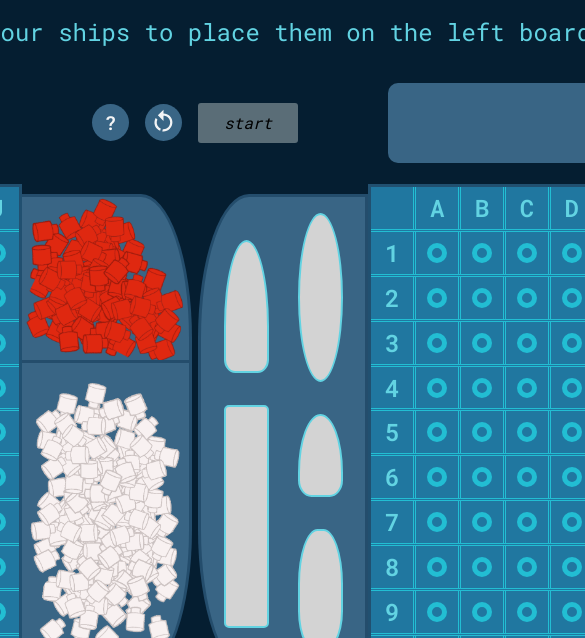
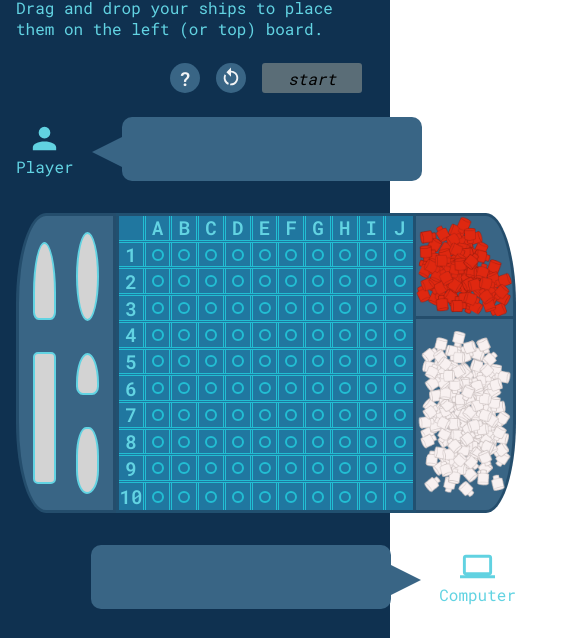
Before and after one commit to ajwjung/battleship, a website built with webpack: page src/index.html in a window 390 px wide. Shown: the part 94-732 px from the top of the page, 585 px wide, since content can reach past the window. Built offline with nearby package versions, Linux system fonts and the light colour scheme.

Commit message:
style: Change default UI to fit tablet viewports

```diff
--- a/src/index.html
+++ b/src/index.html
@@ -19,7 +19,7 @@
         <div class="info-container">
           <p id="info-text">Welcome to Battleship!</p>
         </div>
-        <div class="message-container">
+        <!-- <div class="message-container"> -->
           <div class="player-message-container">
             <div class="icon-container">
               <img
@@ -106,7 +106,7 @@
               <p id="cpu-text"></p>
             </div>
           </div>
-        </div>
+        <!-- </div> -->
         <div class="player-side">
           <div class="board">
             <div class="left-panel" id="my-ships">
--- a/src/index.js
+++ b/src/index.js
@@ -12,7 +12,7 @@ const StartGame = (() => {
   const infoText = document.getElementById("info-text");
   setTimeout(() => {
     infoText.innerHTML =
-      "Drag and drop your ships to place them on the left board.";
+      "Drag and drop your ships to place them on the left (or top) board.";
   }, 2000);
   setTimeout(() => {
     infoText.innerHTML = "Click to rotate any ship horizontally or vertically.";
--- a/src/modules/dragDrop.js
+++ b/src/modules/dragDrop.js
@@ -18,11 +18,13 @@ const DragDrop = (() => {
   }
 
   function getShipLength(dimension) {
-    return Math.round((dimension + 2) / 45);
+    const CELL_WIDTH = 26;
+    return Math.round((dimension + 2) / CELL_WIDTH);
   }
 
   function getHorizontalOffset(dimension) {
-    return 22 * (getShipLength(dimension) - 1);
+    const HALF_CELL_WIDTH = 13;
+    return HALF_CELL_WIDTH * (getShipLength(dimension) - 1);
   }
 
   function addVerticalStyle(ship) {
--- a/src/styles/style.css
+++ b/src/styles/style.css
@@ -2,113 +2,112 @@
   --grid-bg: rgb(32, 119, 160);
   --grid-outline: rgb(34, 190, 211);
   --grid-text: rgb(98, 211, 226);
+  --chat-bubble-text: rgb(176, 246, 255);
   --blue: rgb(57, 101, 133);
   --blue-border: rgba(34, 73, 104, 0.85);
   --dark-blue: rgb(15, 49, 80);
   --light-gray: rgb(211, 211, 211);
   --dark-gray: rgb(90, 109, 119);
   --off-white: rgb(243, 244, 245);
+  --btn-hover: rgb(231, 171, 153);
+  --bright-red: rgb(255, 86, 74);
   --red: rgb(185, 16, 16);
+  --filter-blue: invert(77%) sepia(42%) saturate(538%) hue-rotate(141deg)
+  brightness(93%) contrast(89%);
   --border: 3px solid var(--blue-border);
-  --font-size: 1.5rem;
+  --small-pad: 1rem;
+  --medium-pad: 2rem;
+  --normal-font: 1rem;
+  --medium-font: 1.2rem;
+  --large-font: 1.5rem;
+  --icon-size: 35px;
+  --ship-width: 23px;
 }
 
 * {
-  box-sizing: border-box;
   margin: 0;
   padding: 0;
+  box-sizing: border-box;
   color: var(--grid-text);
   font-family: "Roboto Mono", monospace;
 }
 
-body {
-  background: rgb(5, 30, 49);
-}
-
+/* Styles for overall content/layout */
 .container {
-  height: 100vh;
   width: 100vw;
+  max-width: 100vw;
   margin: 0 auto;
+  background: var(--dark-blue);
 }
 
 .content {
+  width: 100%;
   height: 100%;
-  width: 100%;
   display: grid;
-  justify-content: center;
-  grid-template-columns: 1fr 0.5fr 1fr;
-  grid-template-rows: repeat(3, 0.8fr) 5fr 0.5fr;
 }
 
-h1,
-.info-container,
-.player-side,
-.opponent-side,
+.content > * {
+  padding: var(--small-pad);
+}
+
+h1 {
+  grid-row: 1;
+  text-align: center;
+}
+
+.info-container {
+  grid-row: 2;
+  width: 100vw;
+}
+
+.button-container {
+  grid-row: 3;
+}
+
+.player-message-container {
+  grid-row: 4;
+}
+
+.player-side {
+  grid-row: 5;
+}
+
+.opponent-message-container {
+  grid-row: 6;
+}
+
+.opponent-side {
+  grid-row: 7;
+}
+
+footer {
+  grid-row: 8;
+  display: flex;
+  justify-content: center;
+  align-items: center;
+}
+
+/* Styles info text */
+#info-text {
+  width: 100%;
+}
+
+/* Styles for message containers */
 .player-message-container,
 .opponent-message-container,
-.icon-container,
-.chat-bubble,
-.button-container,
-.reset-game,
-footer {
+.icon-container {
   display: flex;
   align-items: center;
 }
 
-h1,
-.info-container,
-.player-side,
-.opponent-side,
-.button-container,
-.reset-game,
-footer {
-  justify-content: center;
-}
-
-h1 {
-  text-align: center;
-  grid-column: 1 / span 3;
-  grid-row: 1;
-  margin-top: 2rem;
-}
-
-.info-container {
-  grid-column: 1 / span 3;
-  grid-row: 2;
-  font-size: var(--font-size);
-  gap: 1rem;
-  flex-direction: column;
-}
-
-/* Styles cursor for disabled divs */
-.disabled {
-  pointer-events: none;
-}
-
-/* Styles message containers and buttons */
-.message-container {
-  height: 100%;
+.player-message-container,
+.opponent-message-container {
   width: 100%;
-  padding: 0 1rem;
-  grid-column: 1 / span 3;
-  grid-row: 3;
-  display: grid;
-  grid-template-columns: 1fr 0.5fr 1fr;
-}
-
-.player-message-container {
-  width: 100%;
-  grid-column: 1;
   justify-content: flex-start;
-  margin-left: 5rem;
 }
 
 .opponent-message-container {
-  width: 100%;
-  grid-column: 3;
   flex-direction: row-reverse;
-  justify-content: flex-start;
-  margin-left: -5rem;
 }
 
 .icon-container {
@@ -116,77 +115,84 @@ h1 {
 }
 
 .user-icon {
-  height: 75px;
-  width: 75px;
-  filter: invert(77%) sepia(42%) saturate(538%) hue-rotate(141deg)
-    brightness(93%) contrast(89%);
+  height: var(--icon-size);
+  width: var(--icon-size);
+  filter: var(--filter-blue);
 }
 
 .chat-bubble {
-  height: 5rem;
+  height: 4rem;
   width: 60%;
   border-radius: 10px;
   background: var(--blue);
 }
 
-.player-message-container .chat-bubble {
-  margin-left: 4rem;
+/* Styles for chat bubble and triangle piece */
+.player-message-container .chat-bubble,
+.opponent-message-container .chat-bubble {
   position: relative;
 }
 
-.player-message-container .chat-bubble::before {
-  content: "";
-  position: absolute;
-  height: 0;
-  width: 0;
-  border-top: 15px solid transparent;
-  border-right: 30px solid var(--blue);
-  border-bottom: 15px solid transparent;
-  top: 20px;
-  left: -30px;
+.player-message-container .chat-bubble {
+  margin-left: 3rem;
 }
 
 .opponent-message-container .chat-bubble {
-  margin-right: 5rem;
-  position: relative;
+  margin-right: 3rem;
 }
 
+.player-message-container .chat-bubble::before,
 .opponent-message-container .chat-bubble::after {
   content: "";
   position: absolute;
   height: 0;
   width: 0;
   border-top: 15px solid transparent;
-  border-left: 30px solid var(--blue);
   border-bottom: 15px solid transparent;
   top: 20px;
+}
+
+.player-message-container .chat-bubble::before {
+  border-right: 30px solid var(--blue);
+  left: -30px;
+}
+
+.opponent-message-container .chat-bubble::after {
+  border-left: 30px solid var(--blue);
   right: -30px;
 }
 
 #player-text,
 #cpu-text {
-  margin-left: 2rem;
-  font-size: var(--font-size);
+  color: var(--chat-bubble-text);
+  margin-top: var(--small-pad);
+  margin-left: var(--medium-pad);
+  font-size: var(--medium-font);
   word-wrap: break-word;
 }
 
 /* Styles buttons */
+.button-container,
+.reset-game {
+  display: flex;
+  justify-content: center;
+  align-items: center;
+}
+
 .button-container {
-  height: 100%;
-  width: 100%;
-  grid-column: 2;
-  font-size: var(--font-size);
-  gap: 1rem;
+  gap: var(--small-pad);
+  font-size: var(--large-size);
+  padding: calc(var(--small-pad) / 2);
   position: relative;
 }
 
 .start-game,
 .reset-game {
-  height: 40px;
+  height: 30px;
   width: 100px;
   border: none;
   border-radius: 3px;
-  font-size: 1rem;
+  font-size: var(--normal-font);
   position: relative;
 }
 
@@ -207,11 +213,11 @@ h1 {
 
 .help,
 .reset-game {
-  height: 37px;
-  width: 37px;
+  height: 30px;
+  width: 30px;
   border: none;
   border-radius: 50%;
-  font-size: 1.2rem;
+  font-size: var(--medium-font);
 }
 
 .start-game:not(:disabled):hover,
@@ -221,28 +227,30 @@ h1 {
 }
 
 .help:hover {
-  color: rgb(231, 171, 153);
+  color: var(--btn-hover);
 }
 
 #reset-icon {
   height: 75%;
   filter: invert(99%) sepia(1%) saturate(168%) hue-rotate(169deg)
-    brightness(97%) contrast(99%);
+      brightness(97%) contrast(99%);
 }
 
 #reset-icon:hover {
   filter: invert(89%) sepia(5%) saturate(4420%) hue-rotate(308deg)
-    brightness(87%) contrast(110%);
+      brightness(87%) contrast(110%);
 }
 
 /* Styles tooltip for start button */
 .start-game .tooltip-text {
   visibility: hidden;
   width: 165px;
-  color: rgb(255, 86, 74);
+
   position: absolute;
-  top: 53px;
-  left: -32px;
+  top: -15px;
+  left: 105px;
+
+  color: var(--bright-red);
   font-style: normal;
   text-transform: none;
   font-size: 0.87rem;
@@ -252,7 +260,7 @@ h1 {
   visibility: visible;
 }
 
-/* Styles help popup box */
+/* Styles for popup help box */
 .backdrop {
   height: 100vh;
   width: 100vw;
@@ -264,19 +272,21 @@ h1 {
 }
 
 .help-box {
-  width: 550px;
+  width: 90vw;
   background: var(--dark-blue);
   border: 1px solid var(--grid-outline);
   border-radius: 3px;
-  padding: 2rem;
-  font-size: 1rem;
+  padding: var(--medium-pad);
+  font-size: var(--normal-font);
+
   position: absolute;
   top: 50%;
   left: 50%;
   transform: translate(-50%, -50%);
-  z-index: 20;
+
   display: grid;
   grid-template-rows: 0.5fr 5fr;
+  z-index: 20;
 }
 
 .help-bar {
@@ -287,7 +297,7 @@ h1 {
 
 #how-to,
 #close-help {
-  font-size: 1.2rem;
+  font-size: var(--medium-font);
   font-weight: 600;
 }
 
@@ -296,6 +306,7 @@ h1 {
   width: 30px;
   background: none;
   border: none;
+  cursor: pointer;
 }
 
 #close-help:hover {
@@ -319,23 +330,12 @@ h1 {
   display: none;
 }
 
-.player-side {
-  grid-column: 1;
-  grid-row: 4;
+/* Styles cursor for disabled divs */
+.disabled {
+  pointer-events: none;
 }
 
-.opponent-side {
-  grid-column: 3;
-  grid-row: 4;
-}
-
-.player-side,
-.opponent-side {
-  flex-direction: column;
-  gap: 3rem;
-}
-
-/* Styles for Gameboards*/
+/* Styles for game boards */
 .board,
 .left-panel,
 .left-ships,
@@ -346,17 +346,53 @@ h1 {
 }
 
 .main-grid {
-  height: 500px;
-  width: 500px;
+  height: 300px;
+  width: 300px;
   background: var(--grid-bg);
   border: var(--border);
 }
 
+/* Styles DOM-created grid*/
+.row,
+.square {
+  display: flex;
+  justify-content: center;
+  align-items: center;
+}
+
+.row {
+  height: calc(100% / 11);
+  width: 100%;
+}
+
+/* Adds bottom border to all but last row (row 10)*/
+.row:not(:nth-last-child(-n + 1)) {
+  border-bottom: 3px double var(--grid-outline);
+}
+
+.square {
+  height: 100%;
+  width: calc(100% / 11);
+
+  color: var(--grid-text);
+  font-weight: 600;
+  font-size: var(--medium-font);
+
+  position: relative;
+}
+
+/* Adds right border to all but last col (col "J")  */
+.square:not(:nth-child(11n)) {
+  border-right: 3px double var(--grid-outline);
+}
+
+/* Styles for game board peg holes (filled and unfilled) */
 .peg-hole {
-  height: 20px;
-  width: 20px;
+  height: 12px;
+  width: 12px;
   border-radius: 50%;
-  border: 5px solid var(--grid-outline);
+  border: 2px solid var(--grid-outline);
+
   position: absolute;
   z-index: 10;
 }
@@ -371,7 +407,7 @@ h1 {
   background: var(--red);
 }
 
-/* Styles the ships (left panel) */
+/* Styles for ships and ship dock (left panel) */
 .left-panel {
   border-right: none;
   border-radius: 30% 0 0 30%;
@@ -380,8 +416,8 @@ h1 {
 
 .left-panel,
 .right-panel {
-  height: 480px;
-  width: 170px;
+  height: 300px;
+  width: 100px;
   border: var(--border);
   background: var(--blue);
 }
@@ -396,7 +432,7 @@ h1 {
 .left-ships > *,
 .right-ships > * {
   border: 2px solid;
-  margin: 1rem 0;
+  margin: var(--small-pad) 0;
 }
 
 .ship {
@@ -409,22 +445,28 @@ h1 {
   background: var(--light-gray);
 }
 
+/* Ship heights and widths based on each square cell's dimensions */
+.carrier,
+.battleship,
+.destroyer,
+.submarine,
+.patrol {
+  width: var(--ship-width);
+}
+
 .carrier {
-  height: 223px;
-  width: 45px;
+  height: 132px;
   border-radius: 5px;
 }
 
 .battleship {
-  height: 178px;
-  width: 45px;
+  height: 104px;
   border-radius: 50% 50% 50% 50% / 50% 50% 50% 50%;
 }
 
 .destroyer,
 .submarine {
-  height: 133px;
-  width: 45px;
+  height: 78px;
 }
 
 .destroyer {
@@ -436,8 +478,7 @@ h1 {
 }
 
 .patrol {
-  height: 88px;
-  width: 45px;
+  height: 50px;
   border-radius: 50% 50% 30% 30% / 70% 70% 20% 20%;
 }
 
@@ -451,7 +492,7 @@ h1 {
   position: absolute;
 }
 
-/* Styles the pegs (right panel) */
+/* Styles for peg pieces (right panel) */
 .right-panel {
   border-left: none;
   border-radius: 0 30% 30% 0;
@@ -487,24 +528,20 @@ h1 {
   width: auto;
 }
 
+/* Styles for footer */
 footer {
-  grid-column: 1 / span 3;
-  grid-row: 5;
-  font-size: 1rem;
-}
-
-footer > a {
-  padding-right: 10px;
+  font-size: var(--normal-font);
+  gap: 10px;
 }
 
 #github-icon {
-  height: 30px;
-  width: 30px;
+  height: var(--icon-size);
+  width: var(--icon-size);
   filter: invert(77%) sepia(42%) saturate(538%) hue-rotate(141deg)
     brightness(93%) contrast(89%);
 }
 
-/* Highlight CPU ships */
+/* Styles to highlight CPU ships on gameover */
 .highlight {
   background: greenyellow;
 }
@@ -512,35 +549,3 @@ footer > a {
 .hover {
   background: var(--dark-gray);
 }
-
-/* Styles DOM-created grid*/
-.row,
-.square {
-  display: flex;
-  justify-content: center;
-  align-items: center;
-}
-
-.row {
-  height: calc(100% / 11);
-  width: 100%;
-}
-
-/* Adds bottom border to all but last row (row 10)*/
-.row:not(:nth-last-child(-n + 1)) {
-  border-bottom: 3px double var(--grid-outline);
-}
-
-.square {
-  height: 100%;
-  width: calc(100% / 11);
-  font-weight: 600;
-  font-size: var(--font-size);
-  color: var(--grid-text);
-  position: relative;
-}
-
-/* Adds right border to all but last col (col "J")  */
-.square:not(:nth-child(11n)) {
-  border-right: 3px double var(--grid-outline);
-}
```
Also changed, not shown: dist/index.html, dist/main.js.
